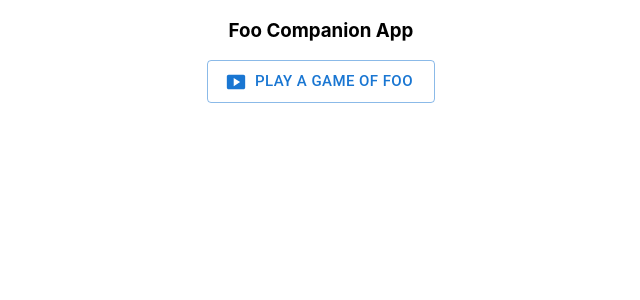
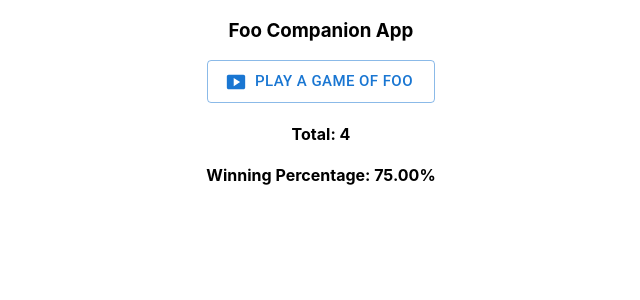
Before and after one commit to tsteelematc/foo-23f, a React (Create React App) app: page / in a window 1280 px wide. Shown: the top 300 px of the page, without its empty margins (319-959 px from the left). Built offline with nearby package versions, Linux system fonts and the light colour scheme.

Commit message:
Got some lifted state working ! ! !
I would probably have made smaller diary commits in the real world.

```diff
--- a/src/App.tsx
+++ b/src/App.tsx
@@ -10,15 +10,33 @@ import {
 import { Home } from './Home';
 import { Setup } from './Setup';
 import { Play } from './Play';
+import { GameResult, getWinningPercentageDisplay } from './foo-game-results';
+
+const dummyGameResults: GameResult[] = [
+  true
+  , false
+  , true
+  , true
+];
 
 const App = () => {
 
   const [num, setNum] = useState(1);
+  const [gameResults, setGameResults] = useState<GameResult[]>(dummyGameResults);
+
+  const addNewGameResult = (newGameResult: GameResult) => setGameResults(
+    [
+      ...gameResults
+      , newGameResult
+    ]
+  );
 
   const router = createHashRouter([
     {
       path: "/",
-      element: <Home />,
+      element: <Home
+        winningPercentageDisplay = {getWinningPercentageDisplay(gameResults)}
+      />,
     },
     {
       path: "/setup",
@@ -29,7 +47,9 @@ const App = () => {
     },
     {
       path: "/play",
-      element: <Play />,
+      element: <Play
+        addNewGameResult={addNewGameResult}
+      />,
     },
   ]);
 
--- a/src/Home.tsx
+++ b/src/Home.tsx
@@ -1,8 +1,14 @@
 import Button from '@mui/material/Button';
 import SmartDisplay from '@mui/icons-material/SmartDisplay';
 import { useNavigate } from "react-router-dom";
+import { WinningPercentageDisplay } from './foo-game-results';
+import { FC } from 'react';
 
-export const Home = () => {
+interface HomeProps {
+    winningPercentageDisplay: WinningPercentageDisplay
+}
+
+export const Home: FC<HomeProps> = ({winningPercentageDisplay}) => {
 
     const navigate = useNavigate();
 
@@ -23,6 +29,12 @@ export const Home = () => {
         >
             Play a Game of Foo
         </Button>
+        <h4>
+            {`Total: ${winningPercentageDisplay.totalGames}`}
+        </h4>
+        <h4>
+            {`Winning Percentage: ${winningPercentageDisplay.winningPercentage}`}
+        </h4>
         </>
     );
 };
--- a/src/Play.tsx
+++ b/src/Play.tsx
@@ -1,9 +1,20 @@
 import Button from '@mui/material/Button';
 import { useNavigate } from "react-router-dom";
+import { GameResult } from './foo-game-results';
+import { FC } from 'react';
 
-export const Play = () => {
+interface PlayProps {
+    addNewGameResult: (r: GameResult) => void;
+};
+
+export const Play: FC<PlayProps> = ({addNewGameResult}) => {
 
     const nav = useNavigate();
+
+    const gameOver = (won: boolean) => {
+        addNewGameResult(won);
+        nav(-2);
+    };
 
     return (
         <>
@@ -14,10 +25,19 @@ export const Play = () => {
             variant="outlined"
             size="large"
             onClick={
-                () => nav(-2)
+                () => gameOver(true)
             }
         >
-            Done
+            I Won
+        </Button>
+        <Button
+            variant="outlined"
+            size="large"
+            onClick={
+                () => gameOver(false)
+            }
+        >
+            I Lost
         </Button>
         </>
     );
--- /dev/null
+++ b/src/foo-game-results.ts
@@ -0,0 +1,24 @@
+export type GameResult = boolean;
+
+export interface WinningPercentageDisplay {
+    totalGames: number;
+    winningPercentage: string; // Formatted to two decimal places with a % sign
+};
+
+export const getWinningPercentageDisplay = (results: GameResult[]): WinningPercentageDisplay => {
+
+    const wins = results.filter(x => x).length;
+    const totalGames = results.length;
+    const wp = totalGames > 0
+        ? (wins / totalGames) * 100
+        : 0
+    ;
+
+    // console.log(wins, results.length);
+
+    return {
+        // totalGames: totalGames
+        totalGames
+        , winningPercentage: `${wp.toFixed(2)}%`
+    };
+};
```
